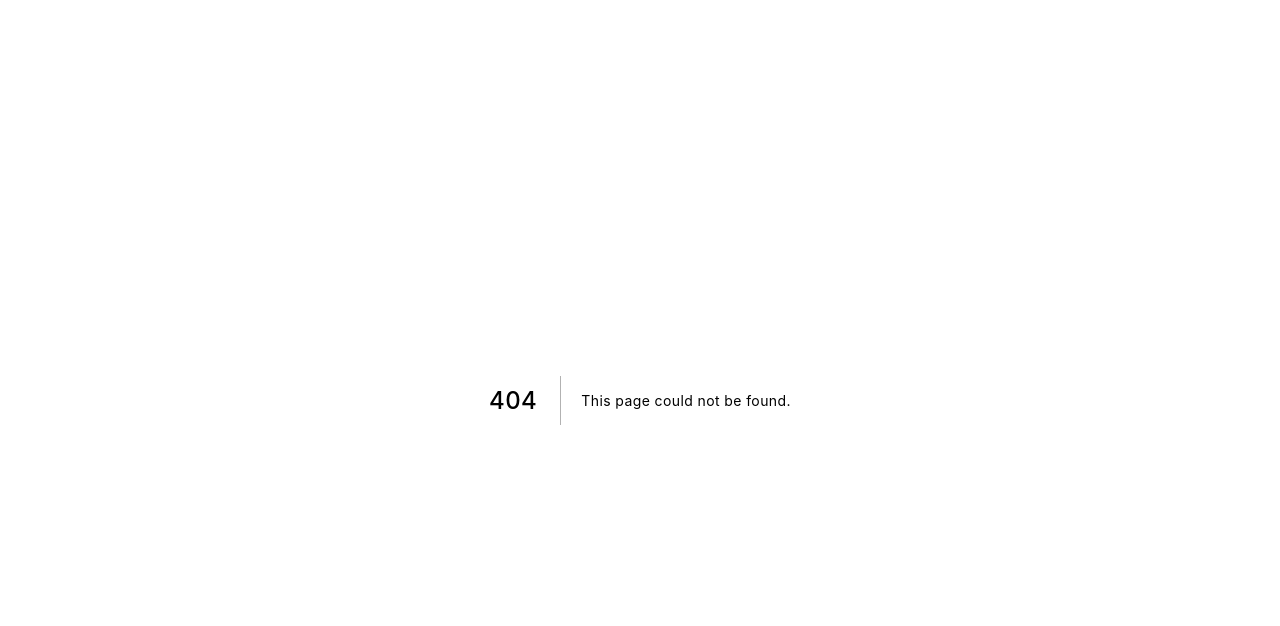
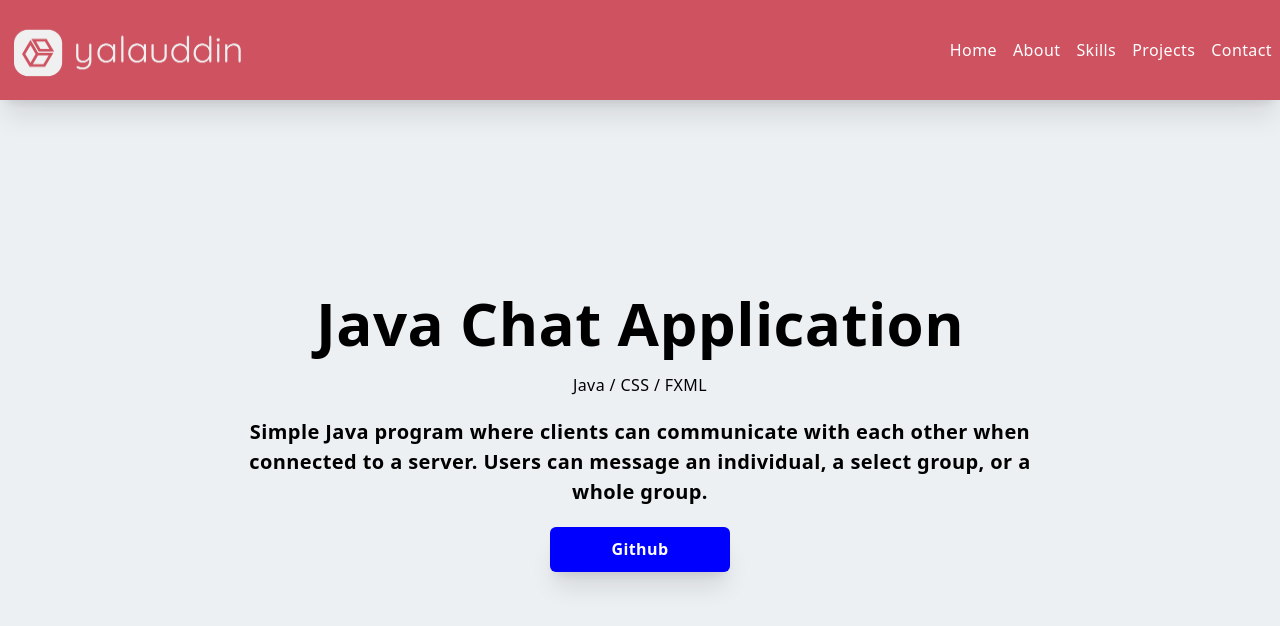
Before and after one commit to yusufalauddin/Portfolio-Website, a Next.js app in the folder yalauddin/: page /chatapplication in a window 1280 px wide. Before the commit this address had no page. Shown: the top 626 px of the page. Built offline with nearby package versions, Linux system fonts and the light colour scheme.

Commit message:
added java chat app project

```diff
--- /dev/null
+++ b/yalauddin/components/ChatApp.jsx
@@ -0,0 +1,34 @@
+import Image from "next/image"
+import Link from "next/link"
+import ProjectImage from "./ProjectImage"
+export default function ChatApp() {
+    return <div className="py-8">
+        <div className="flex justify-center w-full h-screen text-black">
+        <div className="flex justify-center items-center flex-col space-y-5">
+        <div className="flex flex-col items-center mx-auto space-y-5">
+            <h1 className="antialiased font-bold font-sans">Java Chat Application</h1>
+            <p>Java / CSS / FXML</p>
+        </div>
+
+        <div className="flex items-center justify-center  text-center flex-col text-[10px] sm:text-[20px] mx-auto max-w-[800px]">
+            <p className="font-bold">Simple Java program where clients can communicate with each other when connected to a server. Users can message an individual, a select group, or a whole group.</p>
+        </div>
+
+        <div className="flex flex-col space-y-10 md:flex-row justify-center items-center md:space-x-10 md:space-y-0">
+        <a target='_blank' rel="noreferrer" href='https://github.com/yusufalauddin/Client-Server-Chat-Application'>
+        <div className="flex justify-center w-[180px] h-[45px] rounded-md items-center shadow-xl select-none bg-[#0000FF] hover:scale-105 ease in duration-500 cursor-pointer">
+            <div className="flex justify-center text-center items-center">
+
+            <p className="font-bold text-white">Github</p>
+
+            </div>
+        </div>
+        </a>
+        </div>
+
+        </div>
+    </div>
+
+
+    </div>
+}
--- a/yalauddin/components/Projects.jsx
+++ b/yalauddin/components/Projects.jsx
@@ -13,6 +13,15 @@ export default function Projects() {
                             <Link href='/yalauddin'>
                             <div className="hover:scale-105 cursor-pointer flex justify-center items-center bg-gray-100 w-[140px] h-[50px] rounded-xl opacity-0 group-hover:opacity-100 ease in duration-200 group-hover:shadow-sm hover:shadow-slate-500">
                                 <p className="text-[#BA5A62] font-bold">View</p>
+                            </div>
+                            </Link>
+                        </li>
+
+                        <li className="w-[305px] h-[180px] sm:w-[366px] sm:h-[216px] md:w-[427px] md:h-[252px] lg:w-[488px] lg:h-[288px] group cursor-default flex space-y-3 flex-col justify-center items-center text-opacity-0 hover:scale-105 hover:text-opacity-100 rounded-md bg-chat-app bg-no-repeat bg-cover bg-center hover:bg-none text-white hover:bg-[#FF7F50] hover:bg-opacity-1000 ease in duration-200 shadow-xl shadow-slate-500">
+                            <h1 className="font-sans font-semibold antialiased select-none">Java Chat App</h1>
+                            <Link href='/chatapplication'>
+                            <div className="hover:scale-105 cursor-pointer flex justify-center items-center bg-[#0000FF] w-[140px] h-[50px] rounded-xl opacity-0 group-hover:opacity-100 ease in duration-200 group-hover:shadow-sm hover:shadow-slate-500">
+                                <p className="text-white font-bold">View</p>
                             </div>
                             </Link>
                         </li>
--- /dev/null
+++ b/yalauddin/pages/chatapplication.jsx
@@ -0,0 +1,22 @@
+import Head from "next/head"
+import ChatApp from "../components/ChatApp"
+import Navbar from "../components/Navbar"
+const chatapplication = () => {
+    return  <div>
+
+    <Head>
+    <title>Java Chat Application | yalauddin</title>
+    <meta name="description" content="Generated by create next app" />
+    <link rel="icon" href="/favicon.ico" />
+  </Head>
+
+    <Navbar>
+    </Navbar>
+
+    <ChatApp></ChatApp>
+
+  </div>
+
+}
+
+export default chatapplication
--- a/yalauddin/tailwind.config.js
+++ b/yalauddin/tailwind.config.js
@@ -8,7 +8,8 @@ module.exports = {
     extend: {
       backgroundImage:{
         'smart-password': "url('/src/smartpassword.png')",
-        'yalauddin-logo': "url('/src/transparentyalauddin2.png')"
+        'yalauddin-logo': "url('/src/transparentyalauddin2.png')",
+        'chat-app': "url('/src/javachatapp.png')"
       }
     },
   },
```
Also changed, not shown: yalauddin/public/src/javachatapp.png (added).
